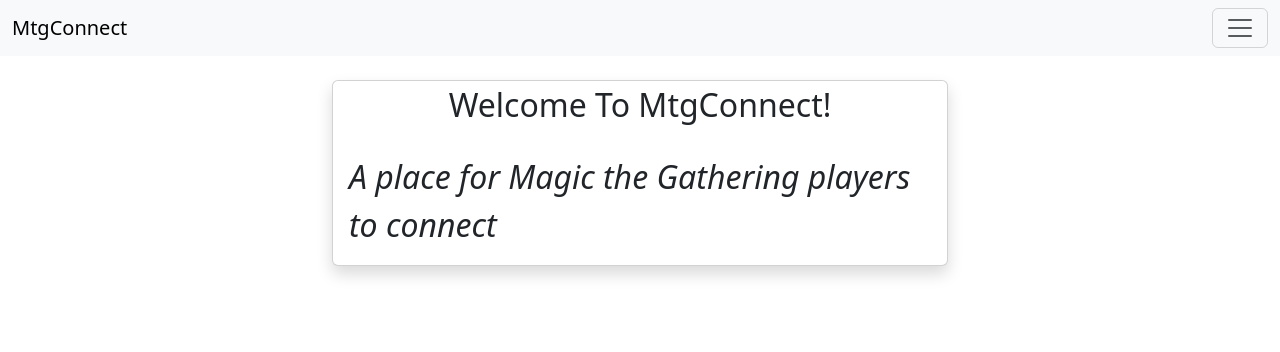
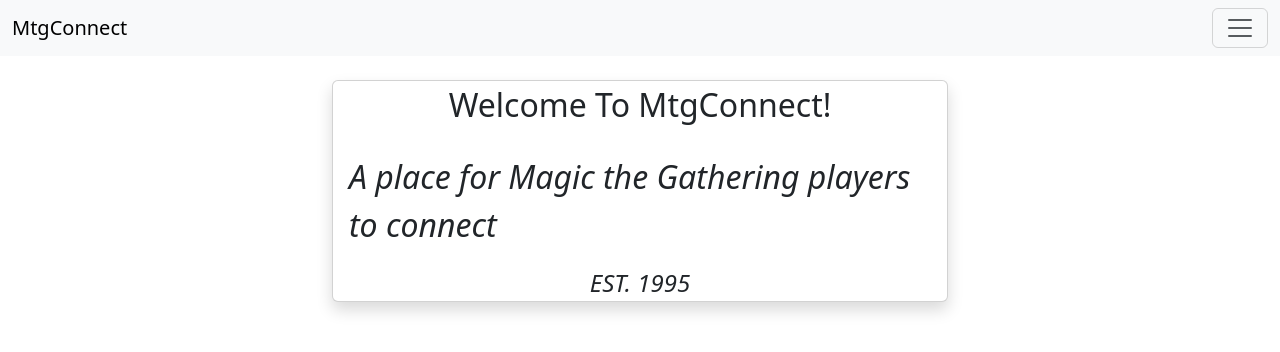
Before and after one commit to ccote95/python-MtgConnect, a React (Vite) app in the folder client/MtgConnect/: page / in a window 1280 px wide. Shown: the top 352 px of the page. Built offline with nearby package versions, Linux system fonts and the light colour scheme; sample sign-in values are in the browser's storage.

Commit message:
Added an established date to the home page

```diff
--- a/client/MtgConnect/src/Components/Pages/Home.jsx
+++ b/client/MtgConnect/src/Components/Pages/Home.jsx
@@ -1,4 +1,4 @@
-import { Card, CardBody, CardTitle } from "reactstrap"
+import { Card, CardBody, CardText, CardTitle } from "reactstrap"
 
 export const Home = () => {
     return(
@@ -10,6 +10,9 @@ export const Home = () => {
                 <CardBody className="mx-auto fst-italic">
                     A place for Magic the Gathering players to connect
                 </CardBody>
+                <CardText className="mx-auto fst-italic fs-4">
+                    EST. 1995
+                </CardText >
             </Card>
         </div>
     )
```
